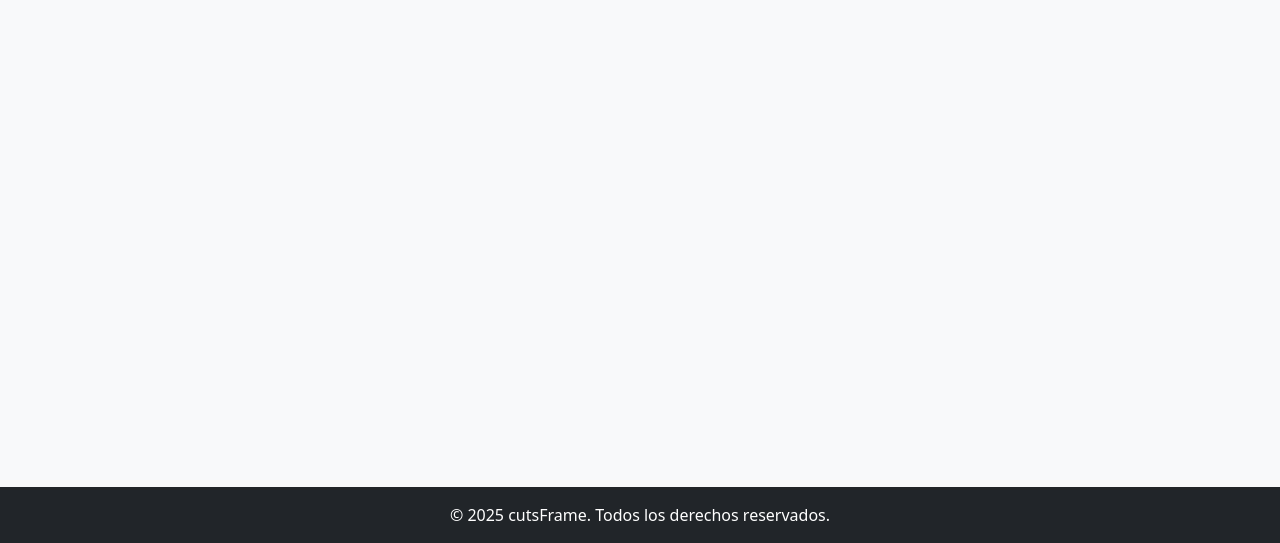
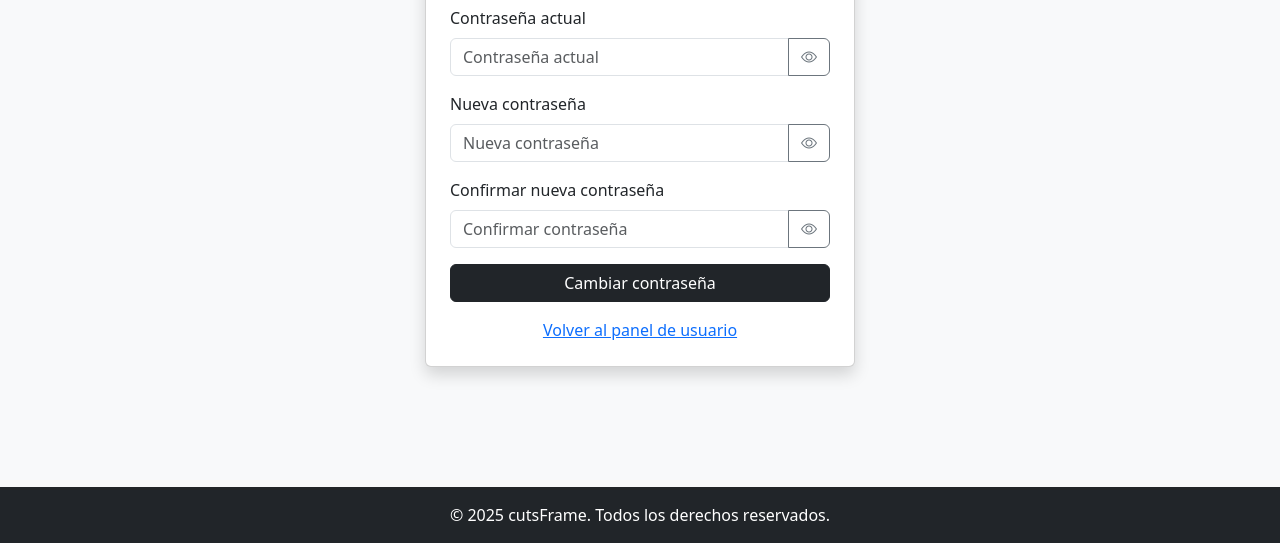
Before and after one commit to BriamCarrasco/proyecto_fs_ll, a plain HTML site: page pages/cambiarPass.html in a window 1280 px wide. Shown: the part 257-800 px from the top of the page. Drawn offline with nearby package versions, Linux system fonts and the light colour scheme.

Commit message:
Se crea pagina para cambiar la contraseña

```diff
--- a/pages/cambiarPass.html
+++ b/pages/cambiarPass.html
@@ -1,10 +1,26 @@
+<!--
+    cambiarPass.html - Página para cambiar la contraseña de un usuario registrado desde el panel de usuario en cutsFrame
+
+    Estructura:
+    - Head: Metadatos, favicon, estilos Bootstrap y Bootstrap Icons.
+    - Header: Barra de navegación superior.
+    - Main: Formulario para cambiar la contraseña (requiere contraseña actual).
+    - Footer: Derechos reservados.
+    - Scripts: Funcionalidad JS y Bootstrap.
+
+    Notas:
+    - El usuario debe ingresar su contraseña actual, la nueva y confirmarla.
+    - El diseño es responsivo y utiliza Bootstrap 5.3.
+    - La validación es solo en frontend, debes conectar con backend para cambio real.
+-->
+
 <!DOCTYPE html>
 <html lang="es">
 <head>
     <!-- Metadatos y enlaces a estilos -->
     <meta charset="UTF-8">
     <meta name="viewport" content="width=device-width, initial-scale=1.0">
-    <title>Recuperar contraseña | cutsFrame</title>
+    <title>Cambiar contraseña | cutsFrame</title>
     <link rel="icon" href="/src/img/logo2.png" type="image/png">
     <link rel="stylesheet" href="https://cdn.jsdelivr.net/npm/bootstrap-icons@1.11.3/font/bootstrap-icons.min.css">
     <link href="https://cdn.jsdelivr.net/npm/bootstrap@5.3.6/dist/css/bootstrap.min.css" rel="stylesheet">
@@ -23,8 +39,47 @@
         </nav>
     </header>
 
+    <!-- MAIN: Formulario para cambiar contraseña desde panel de usuario -->
     <main class="container flex-grow-1 d-flex align-items-center justify-content-center">
-
+        <div class="card shadow p-4 my-5" style="max-width: 430px; width: 100%;">
+            <h2 class="mb-4 text-center">Cambiar contraseña</h2>
+            <form id="cambiarPassForm" novalidate>
+                <div class="mb-3">
+                    <label for="actualPassword" class="form-label">Contraseña actual</label>
+                    <div class="input-group">
+                        <input type="password" class="form-control" id="actualPassword" placeholder="Contraseña actual" required>
+                        <button class="btn btn-outline-secondary" type="button" id="toggleActualPassword">
+                            <i class="bi bi-eye"></i>
+                        </button>
+                    </div>
+                    <div class="invalid-feedback">Ingrese su contraseña actual</div>
+                </div>
+                <div class="mb-3">
+                    <label for="nuevaPassword" class="form-label">Nueva contraseña</label>
+                    <div class="input-group">
+                        <input type="password" class="form-control" id="nuevaPassword" placeholder="Nueva contraseña" required minlength="8">
+                        <button class="btn btn-outline-secondary" type="button" id="toggleNuevaPassword">
+                            <i class="bi bi-eye"></i>
+                        </button>
+                    </div>
+                    <div class="invalid-feedback">Debe tener mínimo 8 caracteres, 1 número y 1 mayúscula.</div>
+                </div>
+                <div class="mb-3">
+                    <label for="confirmarPassword" class="form-label">Confirmar nueva contraseña</label>
+                    <div class="input-group">
+                        <input type="password" class="form-control" id="confirmarPassword" placeholder="Confirmar contraseña" required minlength="8">
+                        <button class="btn btn-outline-secondary" type="button" id="toggleConfirmarPassword">
+                            <i class="bi bi-eye"></i>
+                        </button>
+                    </div>
+                    <div class="invalid-feedback">Las contraseñas no coinciden</div>
+                </div>
+                <button type="submit" class="btn btn-dark w-100">Cambiar contraseña</button>
+            </form>
+            <div class="mt-3 text-center">
+                <a href="/pages/panelUsuario.html">Volver al panel de usuario</a>
+            </div>
+        </div>
     </main>
 
     <!-- FOOTER: Derechos reservados -->
@@ -33,7 +88,8 @@
     </footer>
 
     <!-- SCRIPTS: Funcionalidad JS y Bootstrap -->
-    <script src="/src/js/recuperarPass.js"></script>
+    <script src="/scr/js/sesion.js"></script>
+    <script src="/src/js/cambiarPass.js"></script>
     <script src="https://cdn.jsdelivr.net/npm/bootstrap@5.3.6/dist/js/bootstrap.bundle.min.js"></script>
 </body>
 </html>
```
